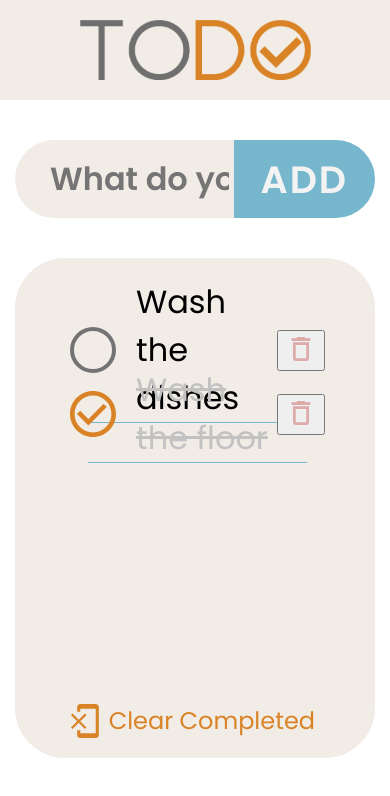
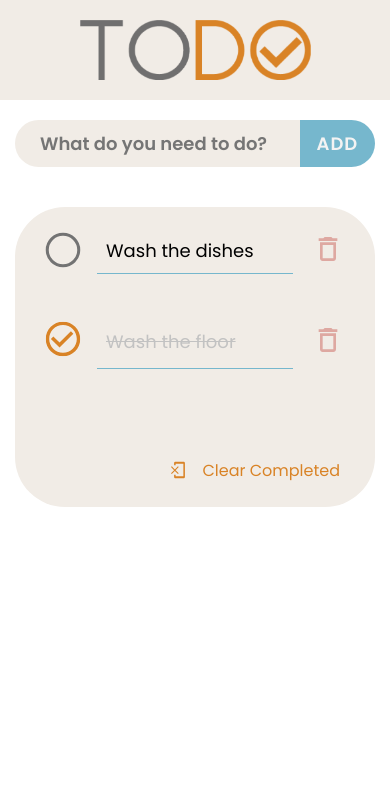
Before and after one commit to fishmannnnnn/todo, a React (Vite) app: page / in a window 390 px wide. Shown: the top 796 px of the page. Built offline with nearby package versions, Linux system fonts and the light colour scheme.

Commit message:
chores: add responsive css

```diff
--- a/src/App.module.scss
+++ b/src/App.module.scss
@@ -5,12 +5,18 @@
 	margin: 0 auto;
 	height: 100%;
 	min-height: calc(100dvh - 100px);
+	@media(max-width: 768px){
+		padding: 20px 15px;
+	}
 }
 .new {
 	display: flex;
 	justify-content: space-around;
 }
-.tasks {
+.tasksContainer {
+	display: flex;
+	flex-direction: column;
+	justify-content: space-between;
 	margin: 0 auto;
     padding: 0 50px;
 	background: #f1ece6;
@@ -21,6 +27,12 @@
 	height: 100%;
 	margin-top: 40px;
 	position: relative;
+	@media(max-width: 768px){
+		padding: 0 25px;
+		min-height: 300px;
+	}
+}
+.tasks{
 }
 .noTasks{
 	margin: 0 auto;
@@ -33,6 +45,7 @@
 .clear {
     display: flex;
     align-items: center;
+	align-self: end;
     gap: 10px;
 	border: none;
 	background: transparent;
@@ -41,7 +54,12 @@
 	color: #d98326;
 	font: normal 400 24px $f;
     cursor: pointer;
-    position: absolute;
-    bottom: 0;
-    right: 50px;
 }
+@media(max-width: 768px) {
+	.clear svg{
+		transform: scale(.5);
+	}
+	.clear{
+		font: normal 400 16px $f;
+	}
+}
--- a/src/App.tsx
+++ b/src/App.tsx
@@ -22,11 +22,11 @@ function App() {
 			{
 				id: uuidv4(),
 				name: task,
-				isDone: false
-			}
-			,...prev
-		])
-	}
+				isDone: false,
+			},
+			...prev,
+		]);
+	};
 	const updateTask = (newTask: Task) => {
 		setTaskList((prev) =>
 			prev.map((task) => (task.id === newTask.id ? { ...newTask } : task))
@@ -39,7 +39,7 @@ function App() {
 
 	const removeCompleted = () => {
 		const filtered = taskList.filter((task) => task.isDone);
-		if( filtered.length !== 0){
+		if (filtered.length !== 0) {
 			setTaskList((prev) => prev.filter((task) => !task.isDone));
 		}
 	};
@@ -48,19 +48,27 @@ function App() {
 			<Header />
 			<div className={styles.page}>
 				<div className={styles.new}>
-					<NewTask addTask={addTask}/>
+					<NewTask addTask={addTask} />
 				</div>
-				{
-					taskList.length !== 0 ?
-					(<div className={styles.tasks}>
+				{taskList.length !== 0 ? (
+					<div className={styles.tasksContainer}>
+						<div className={styles.tasks}>
 							{taskList.map((item, _i): ReactNode => {
 								return (
 									<div key={item.id}>
-									<TaskItem task={item} updateTask={updateTask} deleteTask={deleteTask} />
+										<TaskItem
+											task={item}
+											updateTask={updateTask}
+											deleteTask={deleteTask}
+										/>
 									</div>
 								);
 							})}
-						<button className={styles.clear} onClick={removeCompleted}>
+						</div>
+
+						<button
+							className={styles.clear}
+							onClick={removeCompleted}>
 							<svg
 								width='28'
 								height='34'
@@ -72,14 +80,14 @@ function App() {
 									fill='#D98326'
 								/>
 							</svg>
-							<div className={styles.clearTitle}>Clear Completed</div>
+							<div className={styles.clearTitle}>
+								Clear Completed
+							</div>
 						</button>
-					</div>) : (
-						<div className={styles.noTasks}>
-							You have no tasks yet
 					</div>
-					)
-				}
+				) : (
+					<div className={styles.noTasks}>You have no tasks yet</div>
+				)}
 			</div>
 		</>
 	);
--- a/src/components/inputs/NewTask.module.scss
+++ b/src/components/inputs/NewTask.module.scss
@@ -1,5 +1,5 @@
 @import '/src/global.scss';
-.newTask{
+.newTask {
 	max-width: 1040px;
 	width: 100%;
 	border-radius: 50px;
@@ -8,7 +8,7 @@
 	align-items: center;
 	// height: 78px;
 }
-input{
+input {
 	width: 100%;
 	background: rgba(241, 236, 230, 1);
 	border: none;
@@ -17,16 +17,34 @@ input{
 	color: black;
 	font: normal 600 32px $f;
 	padding: 15px 5px 15px 35px;
+	@media (max-width: 768px) {
+		font: normal 600 22px $f;
 	}
-.add{
+	@media (max-width: 540px) {
+		font: normal 600 18px $f;
+		padding: 5px 5px 5px 25px;
+	}
+	@media (max-width: 375px) {
+		font: normal 600 14px $f;
+		padding: 10px 12px;
+	}
+}
+.add {
 	font: normal 600 38px $f;
 	letter-spacing: 0.05em;
 	padding: 10.5px 27px;
 	color: rgba(243, 243, 243, 1);
-    background:rgba(118, 183, 205, 1);
+	background: rgba(118, 183, 205, 1);
 	cursor: pointer;
 	border: none;
-    &:hover{
-        background:rgb(100, 202, 236);
+	&:hover {
+		background: rgb(100, 202, 236);
+	}
+	@media (max-width: 768px) {
+		font: normal 600 28px $f;
+	}
+	@media (max-width: 540px) {
+		font: normal 600 18px $f;
+		padding: 10px 17px;
 	}
 }
--- a/src/components/task/TaskItem.module.scss
+++ b/src/components/task/TaskItem.module.scss
@@ -4,7 +4,14 @@
 	width: 100%;
 	height: 88px;
 	font: normal 400 32px $f;
-	padding: 20px 0 20px 5px;
+	padding: 20px 0;
+	@media(max-width: 768px){
+		font: normal 400 22px $f;
+		padding: 20px 0;
+	}
+	@media(max-width: 540px){
+		font: normal 400 18px $f;
+	}
 }
 .taskContent {
 	display: flex;
@@ -13,7 +20,7 @@
 }
 .separator {
 	margin: 0 auto;
-	width: 86%;
+	width: calc(100% - 76px - 38px);
 	height: 1px;
 	background: #76b7cd;
 }
@@ -33,11 +40,19 @@
 	border: 4.5px solid #737373;
 	border-radius: 200px;
 	flex-shrink: 0;
+	@media(max-width: 540px){
+		transform: scale(0.75);
+	}
 }
 .checkboxDone {
-	width: 46px;
-	height: 46px;
+	@media(max-width: 540px){
+		transform: scale(0.75);
+	}
 }
 svg {
 	cursor: pointer;
 }
+button{
+	border: none;
+	background: transparent;
+}
```
Lines whose indentation alone changed are shown as unchanged.
